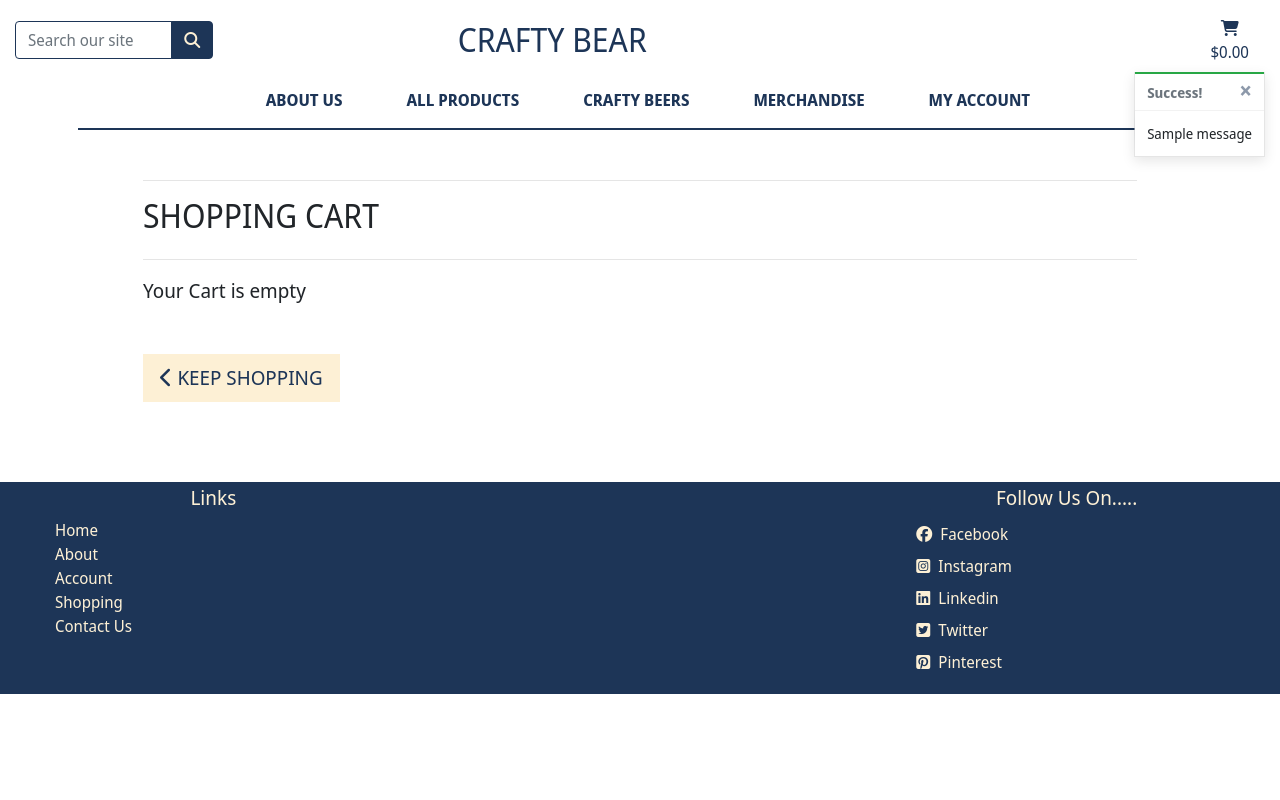
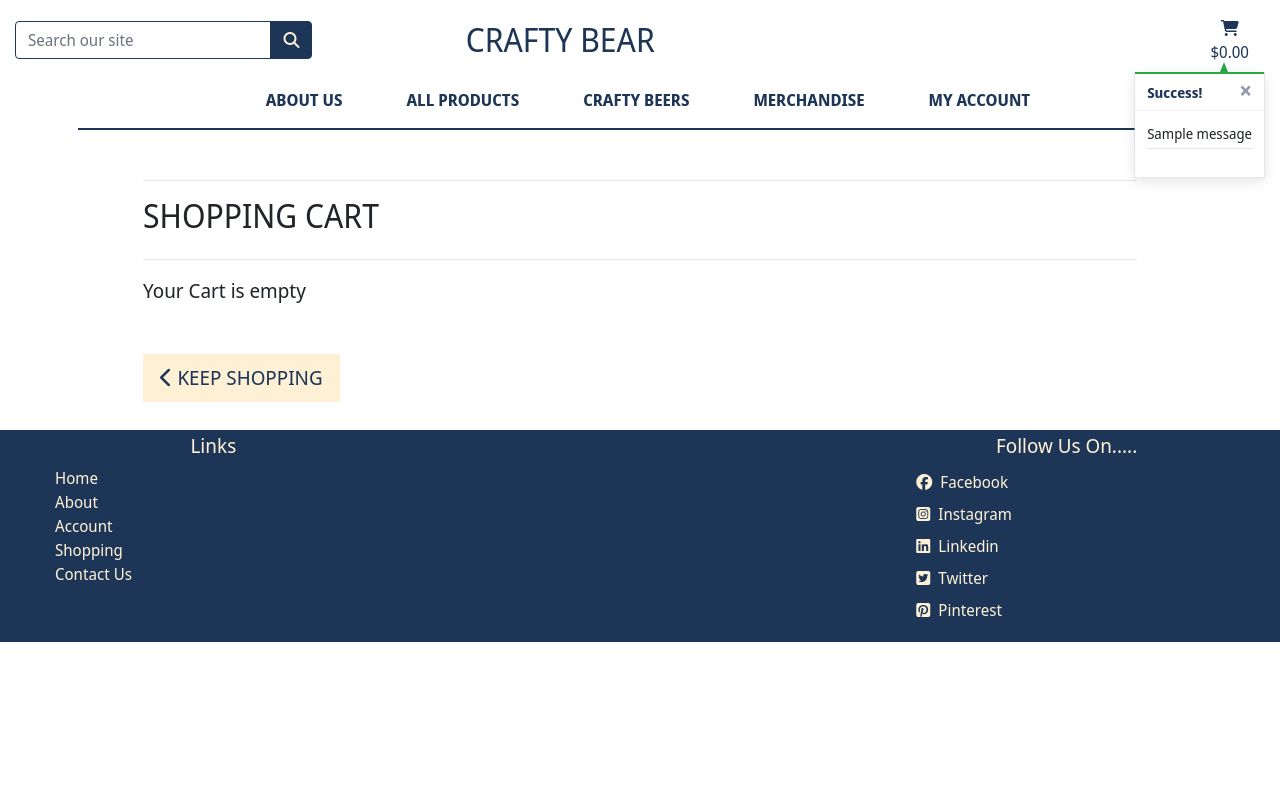
Before and after one commit to pbaker321/crafty-bear-project-4, a Django app: page /bag/ in a window 1280 px wide. Run offline with Django 3.2, Linux system fonts and the light colour scheme; tables that the repository leaves empty hold one stand-in row (values such as "Sample post"); one stand-in notice (Sample message) is shown; some libraries are stand-ins or nearby versions.

Commit message:
Added images and details to toasts

```diff
--- a/bag/views.py
+++ b/bag/views.py
@@ -1,4 +1,4 @@
-from django.shortcuts import render, redirect, reverse, HttpResponse
+from django.shortcuts import render, redirect, reverse, HttpResponse, get_object_or_404
 from django.contrib import messages
 
 from products.models import Product
@@ -15,13 +15,14 @@ def view_bag(request):
 def add_to_bag(request, item_id):
     """ Add a quantity of the selected product to the shopping cart """
 
-    product = Product.objects.get(pk=item_id)
+    product = get_object_or_404(Product, pk=item_id)
     quantity = int(request.POST.get('quantity'))
     redirect_url = request.POST.get('redirect_url')
     bag = request.session.get('bag', {})
 
     if item_id in list(bag.keys()):
         bag[item_id] += quantity
+        messages.success(request, f'Updated {product.name} quantity to {bag[item_id]}')
     else:
         bag[item_id] = quantity
         messages.success(request, f'Added {product.name} to your cart')
@@ -33,13 +34,16 @@ def add_to_bag(request, item_id):
 def adjust_bag(request, item_id):
     """ Adjusts the quantity of the selected product in the shopping cart """
 
+    product = get_object_or_404(Product, pk=item_id)
     quantity = int(request.POST.get('quantity'))
     bag = request.session.get('bag', {})
 
     if quantity > 0:
         bag[item_id] = quantity
+        messages.success(request, f'Updated {product.name} quantity to {bag[item_id]}')
     else:
         bag.pop(item_id)
+        messages.success(request, f'Removed {product.name} from your cart')
 
     request.session['bag'] = bag
     return redirect(reverse('view_bag'))
@@ -49,12 +53,15 @@ def remove_from_bag(request, item_id):
     """ Removes the selected product in the shopping cart """
 
     try:
+        product = get_object_or_404(Product, pk=item_id)
         bag = request.session.get('bag', {})
 
         bag.pop(item_id)
+        messages.success(request, f'Removed {product.name} from your cart')
 
         request.session['bag'] = bag
         return HttpResponse(status=200)
 
     except Exception as e:
+        messages.error(request, f'Error removing item: {e}')
         return HttpResponse(status=500)
--- a/static/css/base.css
+++ b/static/css/base.css
@@ -2,8 +2,15 @@ html {
     height: 100%;
 }
 
+main {
+    flex: 1 0 auto;
+}
+
 body {
     font-family: 'Noto Sans Display';
+    display: flex;
+    min-height: 100vh;
+    flex-direction: column;
 }
 
 /*-- Logo/Heading --*/
@@ -97,10 +104,61 @@ hr.blue-line {
     height: 2px;
 }
 
+/* Convenience classes - colors copied from Bootstrap */
+.arrow-primary {
+    border-bottom-color: #007bff !important;
+}
+
+.arrow-secondary {
+    border-bottom-color: #6c757d !important;
+}
+
+.arrow-success {
+    border-bottom-color: #28a745 !important;
+}
+
+.arrow-danger {
+    border-bottom-color: #dc3545 !important;
+}
+
+.arrow-warning {
+    border-bottom-color: #ffc107 !important;
+}
+
+.arrow-info {
+    border-bottom-color: #17a2b8 !important;
+}
+
+.arrow-light {
+    border-bottom-color: #f8f9fa !important;
+}
+
+.arrow-dark {
+    border-bottom-color: #343a40 !important;
+}
+
+.bag-notification-wrapper {
+    height: 100px;
+    overflow-x: hidden;
+    overflow-y: auto;
+}
+
+/* from CSS-tricks.com: https://css-tricks.com/snippets/css/css-triangle/ */
+.arrow-up {
+    width: 0;
+    height: 0;
+    border-left: 4px solid transparent;
+    border-right: 4px solid transparent;
+    border-bottom: 10px solid #1D3557;
+    position: absolute;
+    top: -10px;
+    right: 36px;
+}
+
 /*-- Footer --*/
 
 .page-footer {
-    margin-top: 80px;
+    margin-top: 20px;
     min-width: 100%;
     margin-bottom: 0;
 }
--- a/templates/base.html
+++ b/templates/base.html
@@ -40,7 +40,7 @@
             <div id="top-nav" class="row bg-white pt-lg-2 d-none d-lg-flex">
                 <div class="col-12 col-lg-4 my-auto py-1 py-lg-0">
                     <form method="GET" action="">
-                        <div class="input-group w-50 text-lg-left">
+                        <div class="input-group w-75 text-lg-left">
                             <input class="form-control border border-black rounded-1" type="text" name="q" placeholder="Search our site">
                             <div class="input-group-append">
                                 <button class="form-control btn btn-white border text-cream  border-black rounded-1" type="submit">
@@ -54,13 +54,13 @@
                 </div>
                 <div class="col-12 col-lg-4 my-auto py-1 py-lg-0 text-center">
                     <a href="{% url 'home' %}" class="nav-link main-logo-link">
-                        <h2 class="logo-font my-0 text-blue">Crafty Bear</h2>
+                        <h2 class="logo-font my-0 text-blue ml-2">Crafty Bear</h2>
                     </a>
                 </div>
                 <div class="col-12 col-lg-4 my-auto py-1 py-lg-0">
                     <ul class="list-inline list-unstyled text-center text-lg-right my-0">
                         <li class="list-inline-item">
-                            <a class="{% if grand_total %}text-info font-weight-bold{% else %}text-blue {% endif %} nav-link" href="">
+                            <a class="{% if grand_total %}text-info font-weight-bold{% else %}text-blue {% endif %} nav-link" href="{% url 'view_bag' %}">
                                 <div class="text-center text-blue">
                                     <div><i class="fas fa-shopping-cart"></i></div>
                                     <p class="my-0">
--- a/templates/includes/toasts/toast_success.html
+++ b/templates/includes/toasts/toast_success.html
@@ -1,13 +1,53 @@
 <div class="toast custom-toast rounded-0 border-top-0" data-autohide="false">
     <div class="arrow-up arrow-success"></div>
     <div class="w-100 toast-capper bg-success"></div>
-    <div class="toast-header bg-white-text-blue">
+    <div class="toast-header bg-white text-blue">
         <strong class="mr-auto">Success!</strong>
         <button type="button" class="ml-2 mb-1 close text-blue" data-dismiss="toast" aria-label="Close">
             <span aria-hidden="true">&times;</span>
         </button>
     </div>
     <div class="toast-body bg-white">
-        {{ message }}
+        <div class="row">
+            <div class="col">
+                {{ message }}
+                <hr class="mt-1 mb-3">
+            </div>
+        </div>
+        {% if grand_total %}
+            <p class="logo-font bg-white text-blue py-1">Your Cart ({{ product_count }})</p>
+            <div class="bag-notification-wrapper">
+                {% for item in bag_items %}
+                    <div class="row">
+                        <div class="col-3 my-1">
+                            <img class="w-100" src="{{ item.product.image.url }}">
+                        </div>
+                        <div class="col-9 my-1">
+                            <p class="my-0"><strong>{{ item.product.name }}</strong></p>
+                            <p class="my-0 small text-muted">Qty: {{ item.quantity }}</p>
+                        </div>
+                    </div>
+                {% endfor %}
+            </div>
+            <div class="row">
+                <div class="col">
+                    <strong><p class="mt-3 mb-1 text-blue">
+                        Total{% if free_delivery_delta > 0 %} (Exc. delivery){% endif %}:
+                        <span class="float-right">€{{ total|floatformat:2 }}</span>
+                    </p></strong>
+                    {% if free_delivery_delta > 0 %}
+                        <p class="mb-0 p-2 bg-warning shadow-sm text-blue text-center">
+                            Spend <strong>€{{ free_delivery_delta }}</strong> more to get free next day delivery!
+                        </p>
+                    {% endif %}
+                    <a href="{% url 'view_bag' %}" class="btn btn-white btn-block rounded-0">
+                        <span class="text-uppercase">Go To Secure Checkout</span>
+                        <span class="icon">
+                            <i class="fas fa-lock"></i>
+                        </span>
+                    </a>
+                </div>
+            </div>
+        {% endif %}
     </div>
 </div>
```
